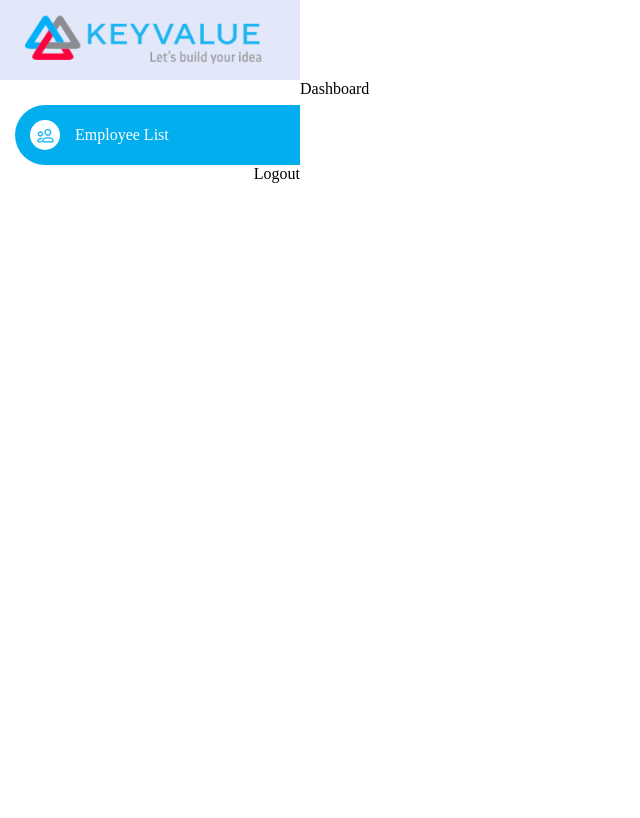
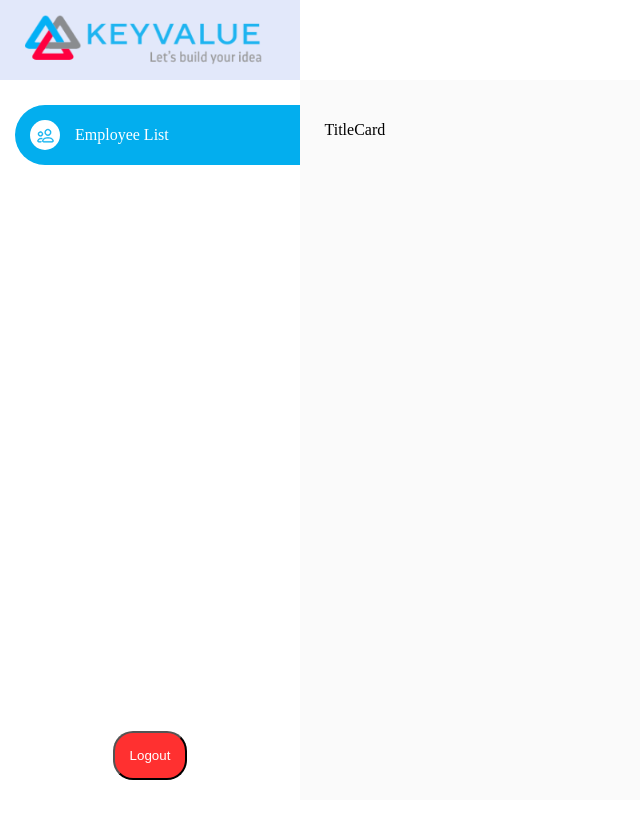
Before and after one commit to GussySussy/learn-react, a React (Vite) app: page /employees in a window 1280 px wide. Shown: the top 818 px of the page, without its empty margins (0-640 px from the left). Built offline with nearby package versions, Linux system fonts and the light colour scheme.

Commit message:
styled the layout component and created a custom button component

```diff
--- /dev/null
+++ b/src/components/button/Button.css
@@ -0,0 +1,7 @@
+.button--logout{
+    color: white;
+    background-color: #ff3030;
+    padding: 15px;
+    border-radius: 20px;
+    margin-bottom: 20px;
+}
--- /dev/null
+++ b/src/components/button/Button.tsx
@@ -0,0 +1,22 @@
+import React from "react";
+import './Button.css'
+
+interface ButtonProps extends React.ButtonHTMLAttributes<HTMLButtonElement> {
+  variant?: string;
+  buttonText: string;
+}
+
+const Button: React.FC<ButtonProps> = ({
+  variant = "primary",
+  className,
+  buttonText,
+  ...props
+}) => {
+  return (
+    <button className={`button--${variant} ${className}`} {...props}>
+      {buttonText}
+    </button>
+  );
+};
+
+export default Button;
--- a/src/components/layout/Layout.css
+++ b/src/components/layout/Layout.css
@@ -1,8 +1,12 @@
 .page-container {
-    display: flex;
-    height: 100%;
+  display: flex;
+  height: calc(100% - 80px);
 }
 
 .layout-container {
-    height: 100%;
+  height: calc(100%);
 }
+
+.page-content {
+  width: calc(100% - 300px);
+}
--- a/src/components/layout/Layout.tsx
+++ b/src/components/layout/Layout.tsx
@@ -9,7 +9,9 @@ const Layout = () => {
       <Header />
       <div className="page-container">
         <Navbar />
-        <Outlet />
+        <div className="page-content">
+          <Outlet />
+        </div>
       </div>
     </div>
   );
--- a/src/components/navbar/Navbar.css
+++ b/src/components/navbar/Navbar.css
@@ -3,33 +3,16 @@
     display: flex;
     flex-direction: column;
     align-items: flex-end;
+    justify-content: space-between;
 }
 
 .navbar-menu-items {
     margin-top: 25px;
 }
 
-.navbar-menu-item {
-    height: 60px;
-    display: flex;
-    justify-content: flex-start;
-    align-items: center;
-    width: 285px;
-    background-color: #03AEEE;
-    border-radius: 100px 0% 0% 100px;
-}
-
-.navbar-menu-item-icon {
-    width: 30px;
-    height: 30px;
-    background-color: #fff;
-    border-radius: 100px 100px 100px 100px;
+.navbar-logout-button-container {
     display: flex;
     justify-content: center;
     align-items: center;
-    margin: 15px 15px 15px 15px;
+    width: 100%;
 }
-
-.navbar-menu-item-text {
-    color: #fff;
-}
--- a/src/components/navbar/Navbar.tsx
+++ b/src/components/navbar/Navbar.tsx
@@ -1,20 +1,17 @@
 import "./Navbar.css";
 import empListIcon from "../../assets/icon.svg";
+import NavbarMenuItem from "./components/navbarMenuItem/NavbarMenuItem";
+import Button from "../button/Button";
 
 const Navbar = () => {
   return (
     <div className="navbar-container">
       <div className="navbar-menu-items">
-        <div className="navbar-menu-item employee-list">
-          <div className="employee-list-icon-container navbar-menu-item-icon">
-            <img src={empListIcon} />
-          </div>
-          <div className="navbar-menu-item-text employee-list-text">
-            Employee List
-          </div>
-        </div>
+        <NavbarMenuItem iconSrc={empListIcon} itemText="Employee List" />
       </div>
-      <div>Logout</div>
+      <div className="navbar-logout-button-container">
+        <Button buttonText="Logout" variant="logout" />
+      </div>
     </div>
   );
 };
--- /dev/null
+++ b/src/components/navbar/components/navbarMenuItem/NavbarMenuItem.css
@@ -0,0 +1,24 @@
+.navbar-menu-item {
+    height: 60px;
+    display: flex;
+    justify-content: flex-start;
+    align-items: center;
+    width: 285px;
+    background-color: #03AEEE;
+    border-radius: 100px 0% 0% 100px;
+}
+
+.navbar-menu-item-icon {
+    width: 30px;
+    height: 30px;
+    background-color: #fff;
+    border-radius: 100px 100px 100px 100px;
+    display: flex;
+    justify-content: center;
+    align-items: center;
+    margin: 15px 15px 15px 15px;
+}
+
+.navbar-menu-item-text {
+    color: #fff;
+}
--- /dev/null
+++ b/src/components/navbar/components/navbarMenuItem/NavbarMenuItem.tsx
@@ -0,0 +1,19 @@
+import "./NavbarMenuItem.css";
+
+interface NavbarMenuItemProps {
+  iconSrc: string;
+  itemText: string;
+}
+
+const NavbarMenuItem = ({ iconSrc, itemText }: NavbarMenuItemProps) => {
+  return (
+    <div className="navbar-menu-item employee-list">
+      <div className="employee-list-icon-container navbar-menu-item-icon">
+        <img src={iconSrc} />
+      </div>
+      <div className="navbar-menu-item-text employee-list-text">{itemText}</div>
+    </div>
+  );
+};
+
+export default NavbarMenuItem;
--- /dev/null
+++ b/src/components/titleCard/TitleCard.css
@@ -0,0 +1,6 @@
+.title-card {
+    height: 100px;
+    display: flex;
+    align-items: center;
+    border-radius: 20px 20px;
+}
--- /dev/null
+++ b/src/components/titleCard/TitleCard.tsx
@@ -0,0 +1,8 @@
+import React from "react";
+import "./TitleCard.css";
+
+const TitleCard = () => {
+  return <div className="title-card">TitleCard</div>;
+};
+
+export default TitleCard;
--- /dev/null
+++ b/src/pages/employees/dashboard/Dashboard.css
@@ -0,0 +1,11 @@
+.dashboard-container {
+  display: flex;
+  flex-direction: column;
+  align-items: center;
+  height: 100%;
+  background-color: #FAFAFA;
+}
+
+.title-card-container {
+  width: 95%;
+}
--- a/src/pages/employees/dashboard/Dashboard.tsx
+++ b/src/pages/employees/dashboard/Dashboard.tsx
@@ -1,9 +1,15 @@
 // import React from 'react'
+import TitleCard from "../../../components/titleCard/TitleCard";
+import "./Dashboard.css";
 
 const Dashboard = () => {
   return (
-    <div>Dashboard</div>
-  )
-}
+    <div className="dashboard-container">
+      <div className="title-card-container">
+        <TitleCard />
+      </div>
+    </div>
+  );
+};
 
-export default Dashboard
+export default Dashboard;
```
